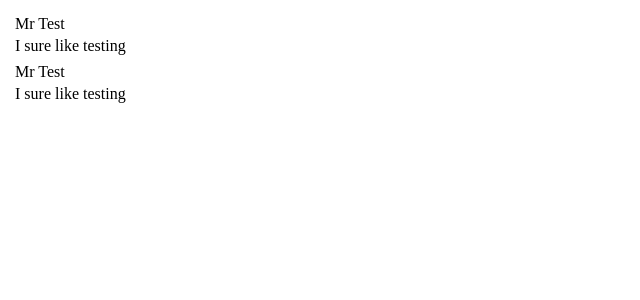
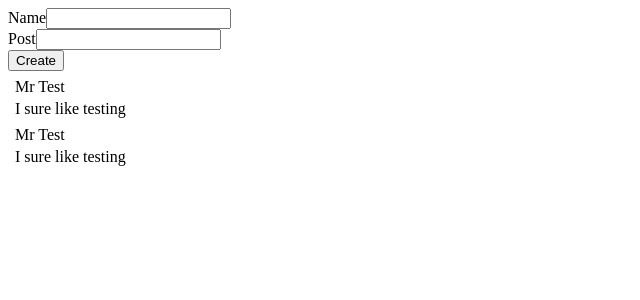
Before and after one commit to WallochMatt/socialFeed, a React (Create React App) app: page / in a window 1280 px wide. Shown: the top 300 px of the page, without its empty margins (0-640 px from the left). Built offline with nearby package versions, Linux system fonts and the light colour scheme.

Commit message:
feat: Created posting functionality + Filled in CreatePostForm file

```diff
--- a/src/App.js
+++ b/src/App.js
@@ -1,13 +1,19 @@
-//import AddPost from './Components/PostSingle/Post'
+import CreatePostForm from './Components/CreatePostForm/CreatePostForm';
 import PostList from './Components/PostList/PostList';
 import { useState } from 'react';
 
 function App() {
 
-  const [entries, setEntries] = useState([{name: 'Mr Test', post: "I sure like testing"}, {name: 'Mr Test', post: "I sure like testing"}]) //refering to a collection of singular posts
+  const [entries, setEntries] = useState([{individual: 'Mr Test', post: "I sure like testing"}, {individual: 'Mr Test', post: "I sure like testing"}]) //refering to a collection of singular posts
+
+  function createNewPost(post){
+    let tempPost = [post, ...entries]
+    setEntries(tempPost)
+  }
 
   return (
     <div>
+      <CreatePostForm attribute={createNewPost}/>
       <PostList instances={entries}/>
     </div>
   )
--- a/src/Components/CreatePostForm/CreatePostForm.jsx
+++ b/src/Components/CreatePostForm/CreatePostForm.jsx
@@ -0,0 +1,37 @@
+import React, { useState } from 'react';
+
+//take note, this allows for empty posts to be created, I have to find a solution for that later
+
+const CreatePostForm = (props) => {
+
+    const [individual, setIndividual] = useState('');
+    const [post, setPost] = useState('');
+
+    function handleSubmit(event) {
+        event.preventDefault();
+        let newPost = {
+            individual: individual,
+            post: post,
+        };
+        props.attribute(newPost)
+    }
+
+
+    return (
+        <form onSubmit={handleSubmit}>
+            <div>
+                <label>Name</label>
+                <input value={individual} onChange={(event) => setIndividual(event.target.value)}></input>
+            </div>
+            <div>
+                <label>Post</label>
+                <input value={post} onChange={(event) => setPost(event.target.value)}></input>
+            </div>
+            <div>
+                <button type='submit'>Create</button>
+            </div>
+        </form>
+    );
+}
+
+export default CreatePostForm;
--- a/src/Components/PostList/PostList.jsx
+++ b/src/Components/PostList/PostList.jsx
@@ -7,7 +7,7 @@ const PostList = (props) => {
                 return (
                 <tr>
                     <tr>
-                        <td>{entry.name}</td>
+                        <td>{entry.individual}</td>
                     </tr>
                     <tr>
                         <td>{entry.post}</td>
```
